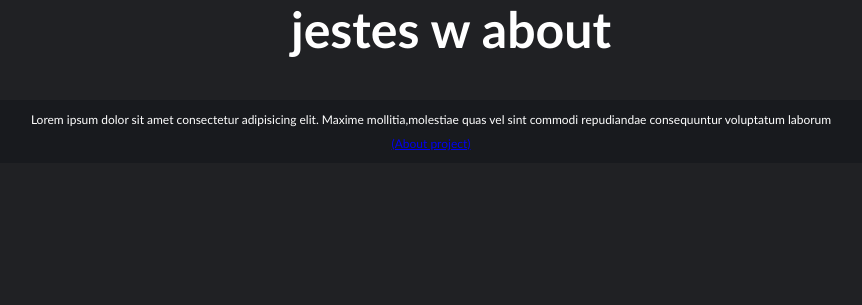
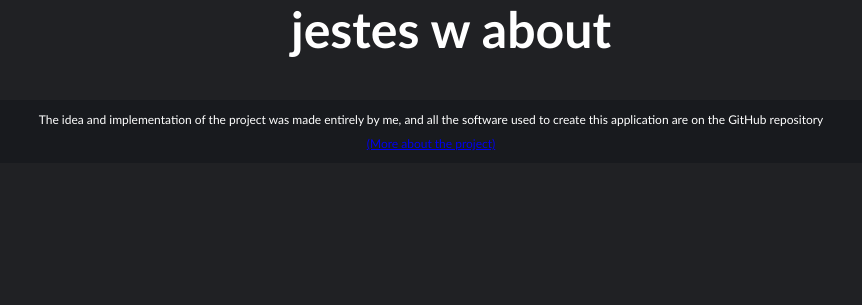
Before and after one commit to JakubSzuber/Local-Monuments-Website, a Flask app: page /about in a window 1280 px wide. Shown: the part 121-426 px from the top of the page, without its empty margins (199-1061 px from the left). Run offline with Flask 2, Linux system fonts and the light colour scheme; some libraries are stand-ins or nearby versions.

Commit message:
Changed lorem ipsum to normal description

```diff
--- a/services/WSGI-server/template/base.html
+++ b/services/WSGI-server/template/base.html
@@ -182,8 +182,8 @@
 
     <!-- Footer Section -->
     <footer>
-        <p>Lorem ipsum dolor sit amet consectetur adipisicing elit. Maxime mollitia,molestiae quas vel sint commodi repudiandae consequuntur voluptatum laborum</p>
-        <p><a href="https://github.com/JakubSzuber/Local-Monuments-Website/blob/main/README.md">(About project)</a></p>
+        <p>The idea and implementation of the project was made entirely by me, and all the software used to create this application are on the GitHub repository</p>
+        <p><a href="https://github.com/JakubSzuber/Local-Monuments-Website/blob/main/README.md">(More about the project)</a></p>
     </footer>
 
     <!-- JavaScript code -->
```
Also changed, not shown: 1 other file.
